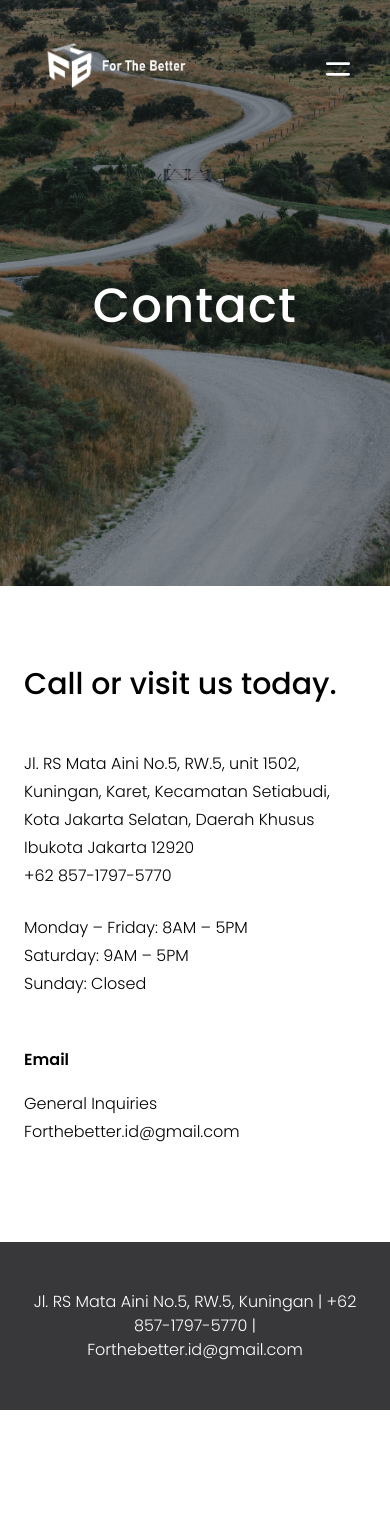
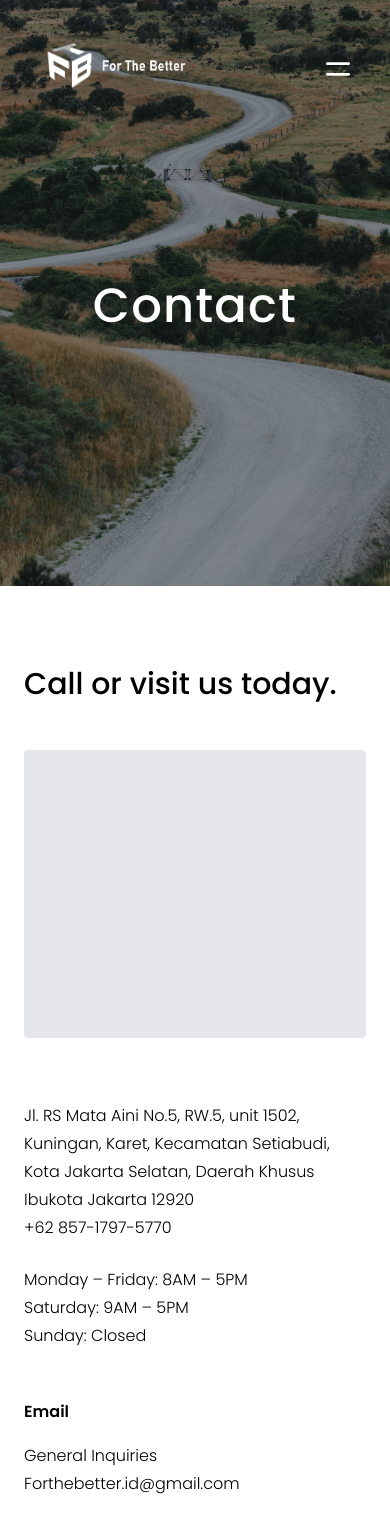
Before and after one commit to lionelritchie29/for-the-better, a Next.js app: page /contact in a window 390 px wide. Shown: the top 1532 px of the page. Before the commit the page ends 1410 px from the top, so only its background shows below. Built offline with nearby package versions, Linux system fonts and the light colour scheme.

Commit message:
feat: style contact page to be responsive

```diff
--- a/pages/contact.tsx
+++ b/pages/contact.tsx
@@ -12,11 +12,14 @@ const ContactPage: NextPage = () => {
       </Navbar>
 
       <Layout>
-        <section className='mb-12'>
+        <section className='mb-12 max-w-4xl mx-auto'>
           <h2 className='font-medium text-3xl md:text-4xl mt-20 mb-10'>Call or visit us today.</h2>
         </section>
 
-        <section className='mb-12 font-light max-w-4xl mx-auto leading-7'>
+        <section className='mb-12 max-w-4xl mx-auto flex flex-col md:flex-row'>
+          <div className='md:w-1/2 bg-gray-200 rounded h-72'></div>
+          <div className='md:w-1/2 flex items-center justify-center md:px-12 mt-16 md:mt-0'>
+            <div className='font-light leading-7'>
               <p>
                 Jl. RS Mata Aini No.5, RW.5, unit 1502, Kuningan, Karet, Kecamatan Setiabudi, Kota
                 Jakarta Selatan, Daerah Khusus Ibukota Jakarta 12920
@@ -25,6 +28,8 @@ const ContactPage: NextPage = () => {
               <p className='mt-6'>Monday – Friday: 8AM – 5PM</p>
               <p>Saturday: 9AM – 5PM</p>
               <p>Sunday: Closed</p>
+            </div>
+          </div>
         </section>
 
         <section className='mb-24 font-light max-w-4xl mx-auto leading-7'>
```
Lines whose indentation alone changed are shown as unchanged.
